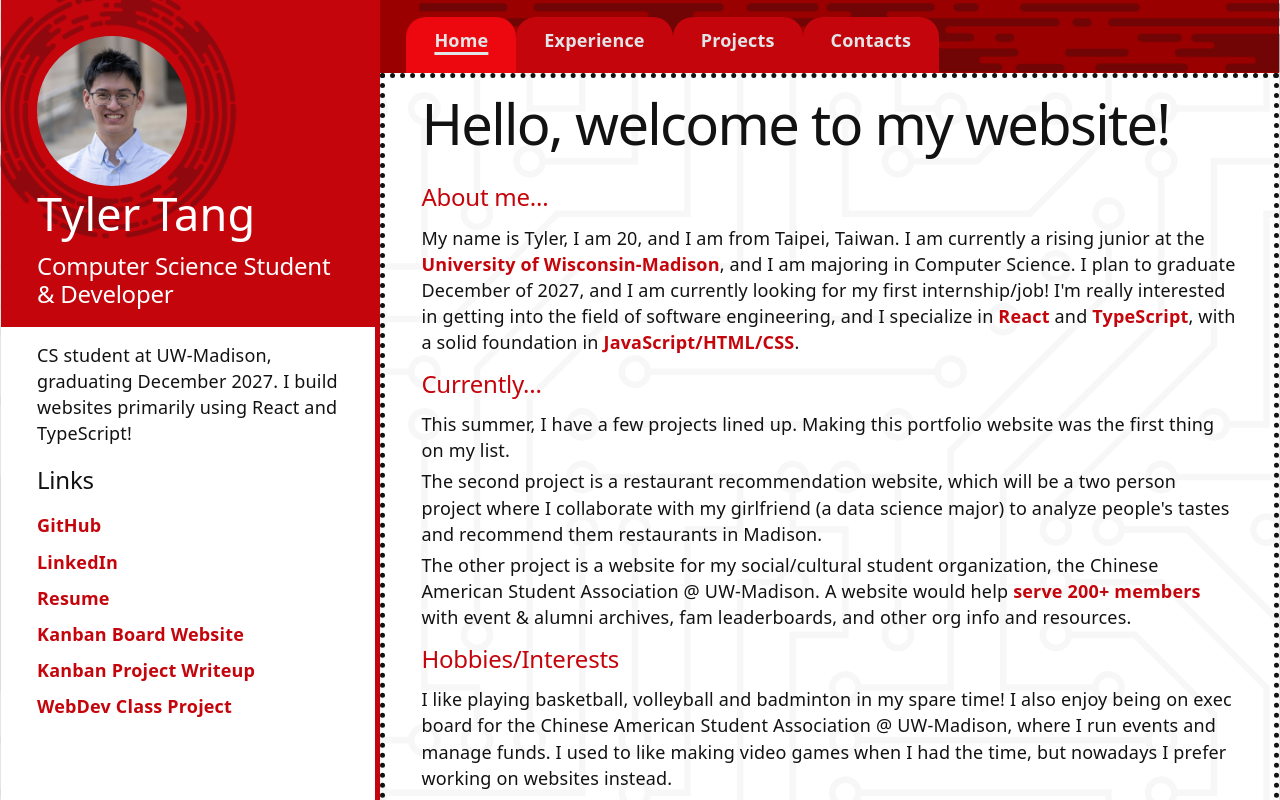
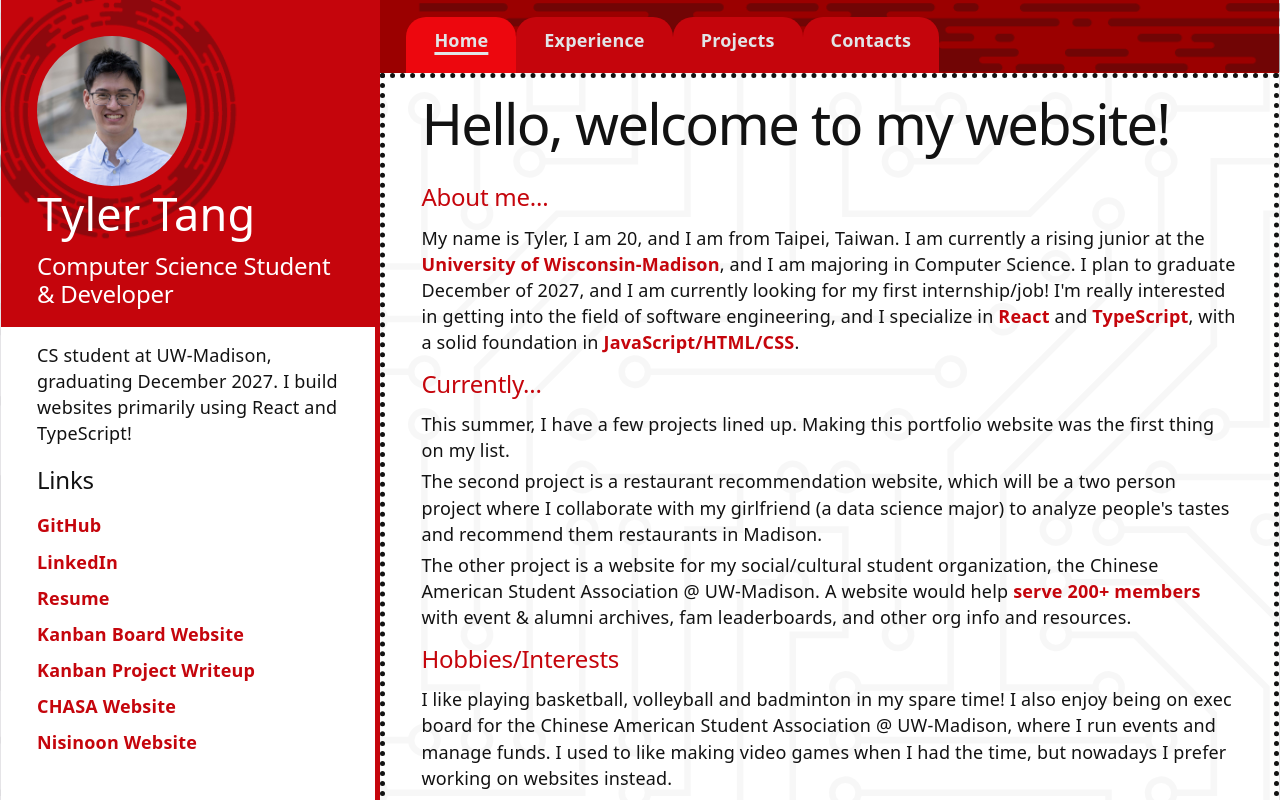
Before and after one commit to TT6577/personal-website, a React (Vite) app: page / in a window 1280 px wide. Built offline with nearby package versions, Linux system fonts and the light colour scheme.

Commit message:
updating resume, adding links

```diff
--- a/src/App.jsx
+++ b/src/App.jsx
@@ -155,8 +155,11 @@ function App() {
                 <a href={writeup} target="_blank">
                   Kanban Project Writeup
                 </a>
-                <a href="https://tt6577.github.io/p2/" target="_blank">
-                  WebDev Class Project
+                <a href="https://chasa-uwmadison.vercel.app/" target="_blank">
+                  CHASA Website
+                </a>
+                <a href="https://nisinoon.net/" target="_blank">
+                  Nisinoon Website
                 </a>
               </div>
             </div>
@@ -249,6 +252,7 @@ function App() {
                   >
                     here.
                   </a>
+                  {" "}Last updated 7/29/2026.
                 </p>
               </div>
             </div>
```
Also changed, not shown: 1 other file (tests, documents, lock files or other folders).
